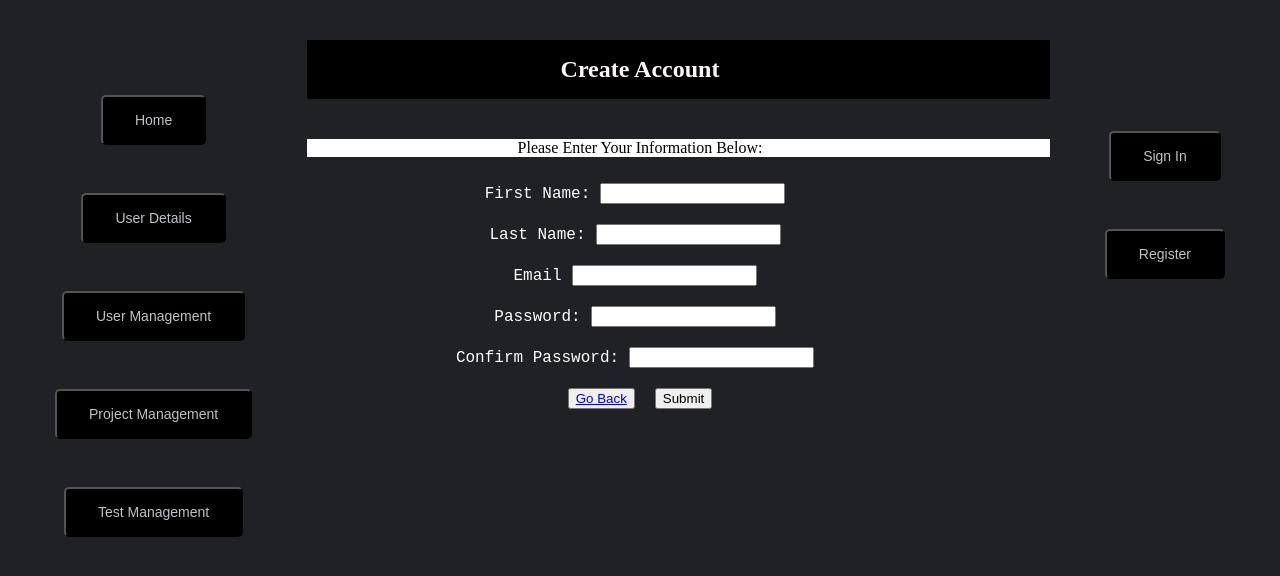
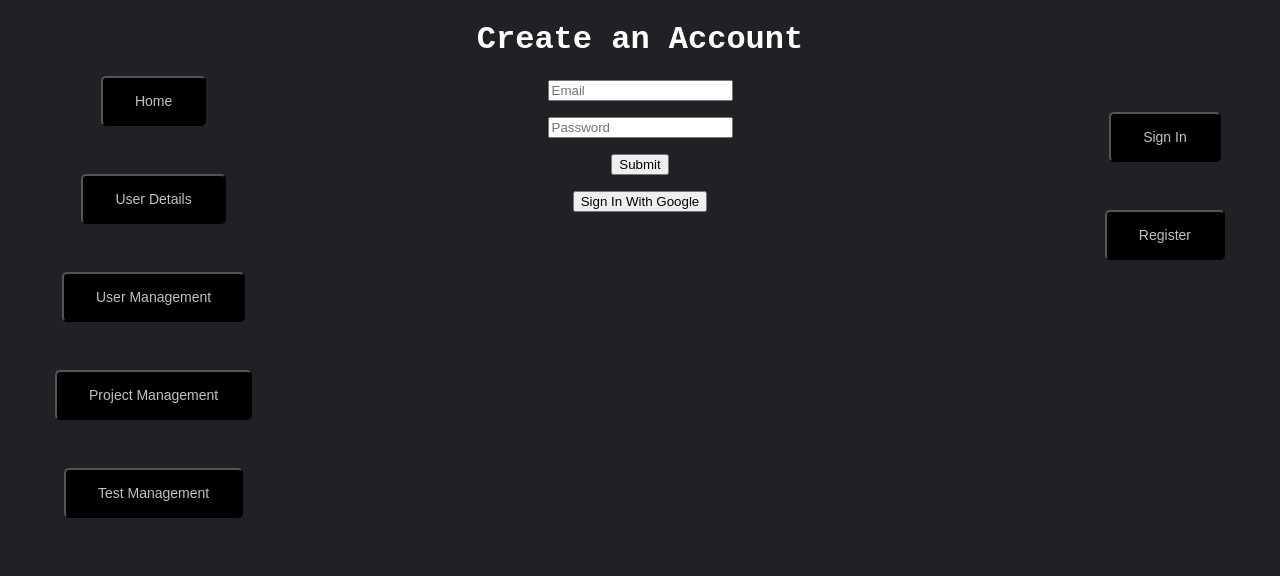
Before and after one commit to rkenney4/seniorproj, a Vue app: page /register in a window 1280 px wide. Shown: the top 576 px of the page. Built offline with nearby package versions, Linux system fonts and the light colour scheme; no server answers.

Commit message:
Updated User Details page an firebase version

```diff
--- a/package.json
+++ b/package.json
@@ -12,7 +12,7 @@
   "dependencies": {
     "@popperjs/core": "^2.11.2",
     "core-js": "^3.6.5",
-    "firebase": "^9.6.7",
+    "firebase": "^9.6.10",
     "portal-vue": "^2.1.7",
     "vue": "^3.2.31",
     "vue-router": "^4.0.12"
--- a/src/views/Register.vue
+++ b/src/views/Register.vue
@@ -1,25 +1,9 @@
 <template>
-<h2>Create Account</h2>
-<p>Please Enter Your Information Below:</p>
-<form>
-    <label for="firstName">First Name:</label>
-    <input type="text" style="margin:10px" required>
-    <br>
-    <label for="lastName">Last Name:</label>
-    <input type="text" style="margin:10px" required>
-    <br>
-    <label for="email">Email</label>
-    <input type="text" style="margin:10px" required>
-    <br>
-    <label for="password">Password:</label>
-    <input type="password" style="margin:10px" required>
-    <br>
-    <label for="confPassword">Confirm Password:</label>
-    <input type="password" style="margin:10px" required>
-    <br>
-    <button type="submit" style="margin:10px"><router-link to="/sign-in">Go Back</router-link></button>
-    <button type="submit" style="margin:10px">Submit</button>
-</form>
+<h1>Create an Account</h1>
+<p><input type="text" placeholder="Email" v-model="email" /></p>
+<p><input type="password" placeholder="Password" v-model="password" /></p>
+<p><button @click="register">Submit</button></p>
+<p><button @click="signInWithGoogle">Sign In With Google</button></p>
 </template>
 
 <script setup>
@@ -47,21 +31,3 @@ const signInWithGoogle = () => {
 
 }
 </script>
-
-<style scoped>
-
-    p
-    {
-        background-color: white;
-        color: black;
-        font-family: 'Times New Roman', Times, serif;
-    }
-    h2
-    {
-        color: snow;
-        background-color: black;
-        font-family: 'Times New Roman', Times, serif;
-        margin: 5vh;
-        padding: 2vh;
-    }
-</style>
--- a/src/views/UserDetails.vue
+++ b/src/views/UserDetails.vue
@@ -2,26 +2,27 @@
   <h1>Details</h1>
   <form id="nav" class="about">
     <label for="fName">First Name: </label>
-    <input type="text" value="Bob">
+    <input type="text" value="Joey">
     <br>
     <br>
     <label for="lName">Last Name: </label>
-    <input type="text" value="Tester">
+    <input type="text" value="Pio">
     <br>
     <br>
     <label for="email">Email: </label>
-    <input type="text">
+    <input type="text" value="josephpio@oakland.edu">
     <br>
     <br>
     <label for="password">Password: </label>
-    <input type="text">
+    <input type="text" value="password">
+    <!--
     <br>
     <br>
     <label for="confirmPassword">Confirm Password: </label>
     <input type="text">
     <br>
     <br>
-    <!--
+
     <button type="submit" style="margin: 5vh"><router-link to="/">Home</router-link></button>
     <button type="submit" style="margin: 5vh">Update</button>
     <button type="submit" style="margin: 5vh"><router-link to="/login">Logout</router-link></button>
--- a/src/views/UserManagement.vue
+++ b/src/views/UserManagement.vue
@@ -252,7 +252,7 @@
 }
 .shift {
     left: 50vh;
-    right: 40vh;
+    right: 30vh;
 }
 .row:after {
   content: "";
@@ -277,10 +277,6 @@
 
 .container {
   padding: 2vh 2vh;
-}
-.shift {
-    left: 50vh;
-    right: 40vh;
 }
 .row:after {
   content: "";
```
Also changed, not shown: 1 other file (tests, documents, lock files or other folders).
